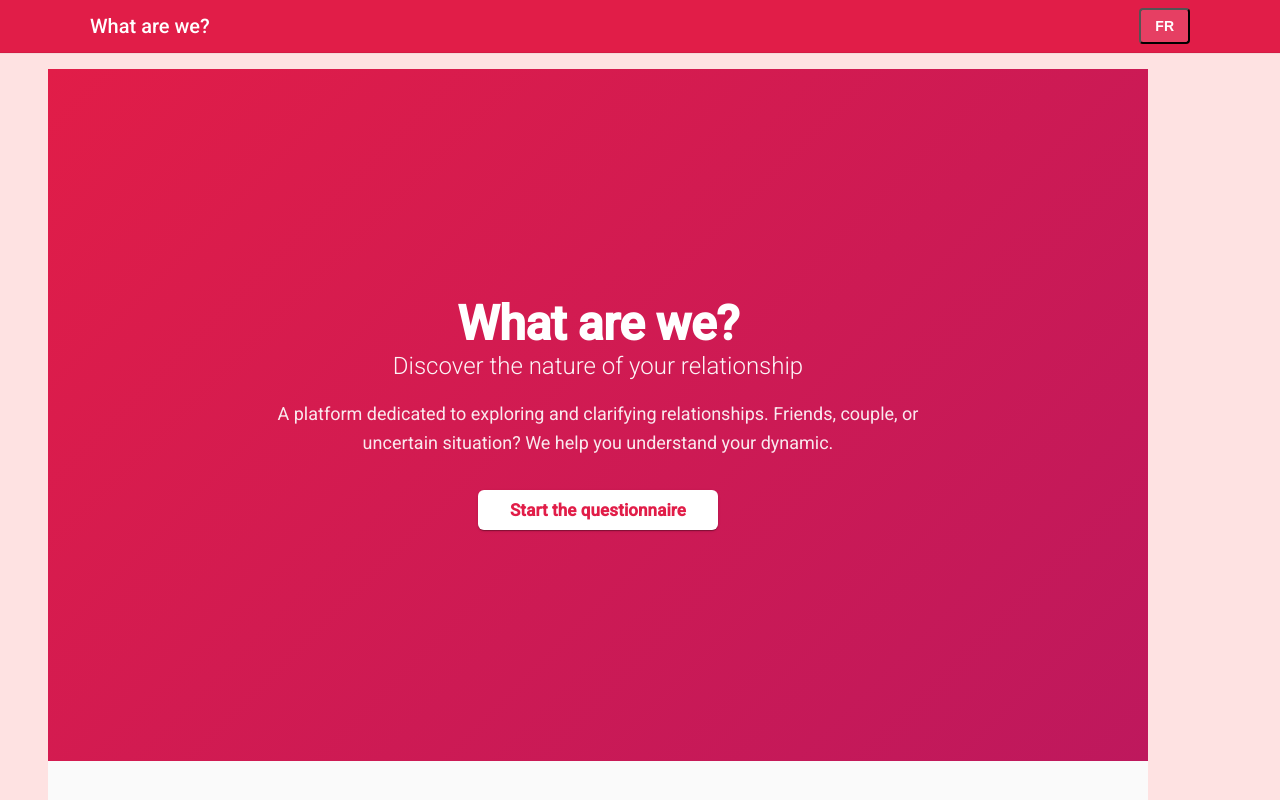
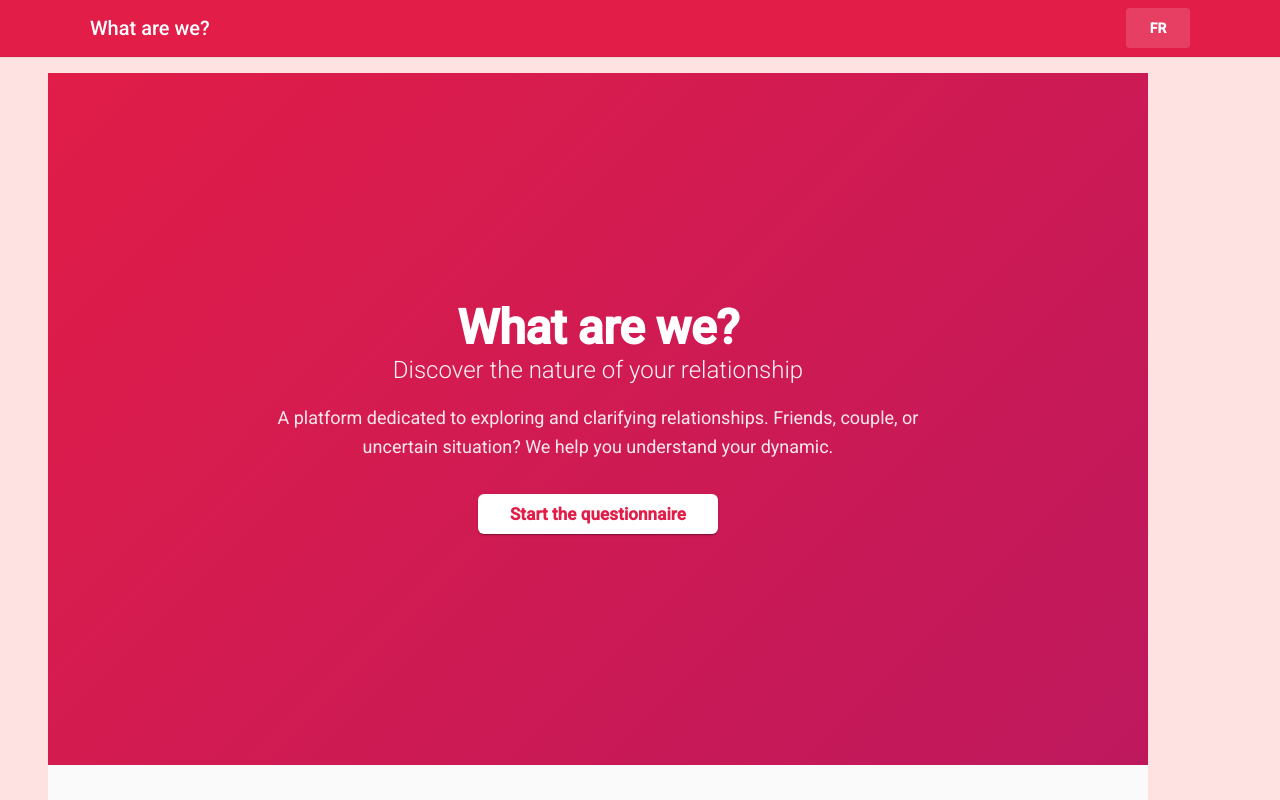
Before and after one commit to JpG771/on-est-quoi, an Angular app: page / in a window 1280 px wide. Shown: the top 800 px of the page. Built offline with nearby package versions, Linux system fonts and the light colour scheme.

Commit message:
Fix Language icon

```diff
--- a/src/app/app.html
+++ b/src/app/app.html
@@ -2,7 +2,7 @@
 	<div class="container">
     <h1 i18n="@@on_est_quoi">What are we?</h1>
     <div class="language-toggle">
-      <button mat-icon-button (click)="toggleLanguage()" class="lang-button">
+      <button mat-button (click)="toggleLanguage()" class="lang-button">
         {{ i18n.getCurrentLanguage() === 'fr' ? 'EN' : 'FR' }}
       </button>
     </div>
--- a/src/app/app.ts
+++ b/src/app/app.ts
@@ -1,10 +1,11 @@
 import { Component, inject } from '@angular/core';
 import { RouterOutlet } from '@angular/router';
 import { I18nService } from './services/i18n.service';
+import { MatButtonModule } from '@angular/material/button';
 
 @Component({
   selector: 'app-root',
-  imports: [RouterOutlet],
+  imports: [RouterOutlet, MatButtonModule],
   templateUrl: './app.html',
   styleUrl: './app.scss'
 })
```
